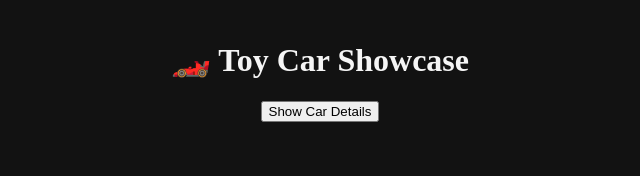
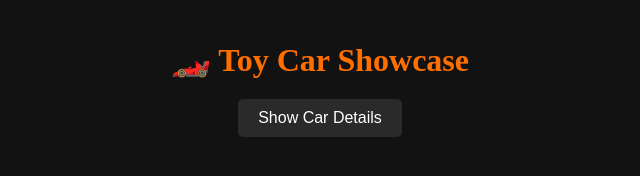
Before and after one commit to AdenSarlat/Lab3-JS, a plain HTML site: page index.html in a window 1280 px wide. Shown: the whole page, without its empty margins (320-960 px from the left). Drawn offline with Linux system fonts and the light colour scheme.

Commit message:
applied matte theme to header and btn

```diff
--- a/style.css
+++ b/style.css
@@ -16,3 +16,24 @@ body {
   padding: 20px;
   margin: 0;
 }
+
+h1 {
+  color: var(--accent-color);
+  margin-bottom: 20px;
+}
+
+button {
+  padding: 10px 20px;
+  font-size: 16px;
+  background-color: var(--button-bg);
+  color: var(--button-text);
+  border: none;
+  border-radius: 5px;
+  cursor: pointer;
+  transition: background-color 0.3s ease;
+}
+
+button:hover {
+  background-color: var(--button-hover);
+  color: #000;
+}
```
